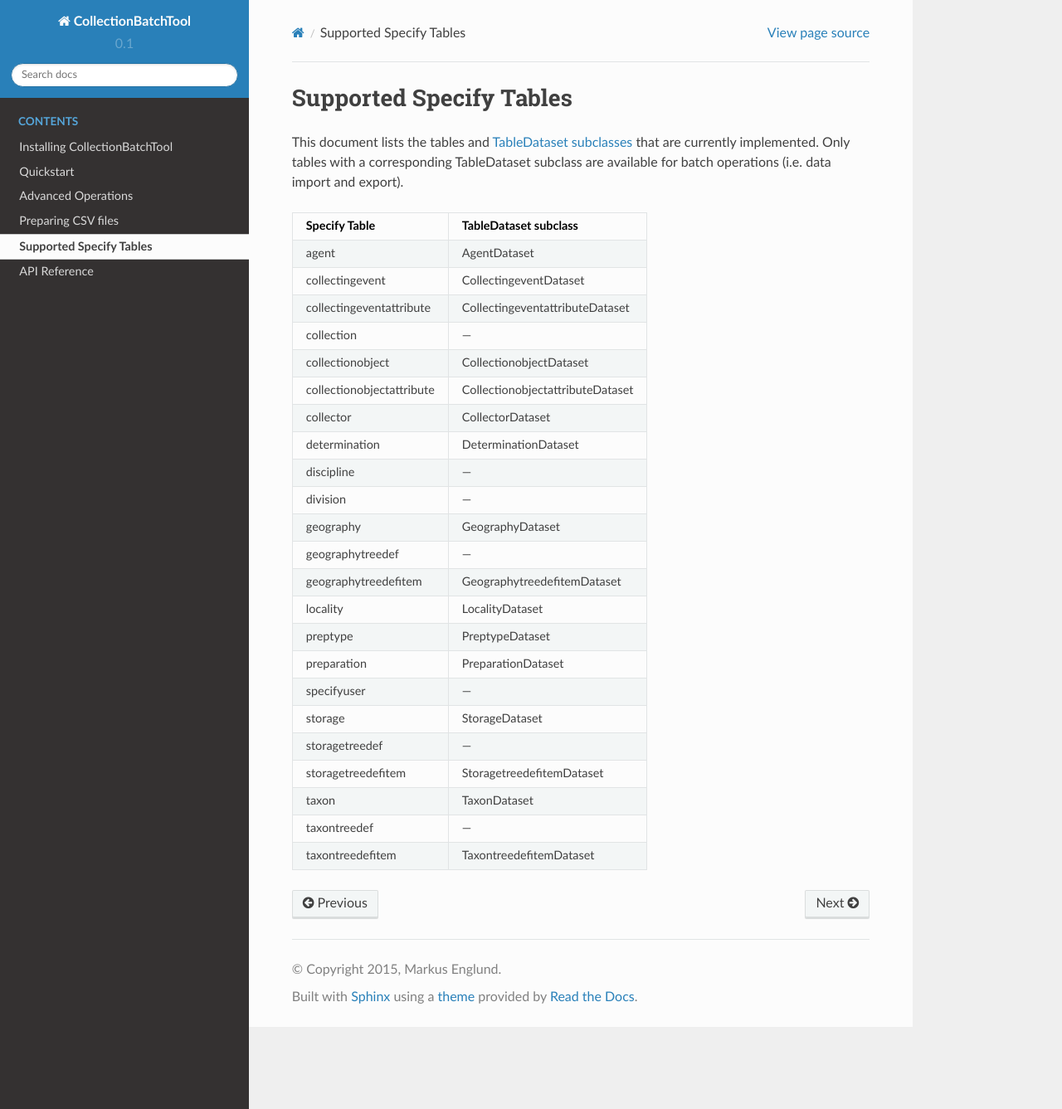
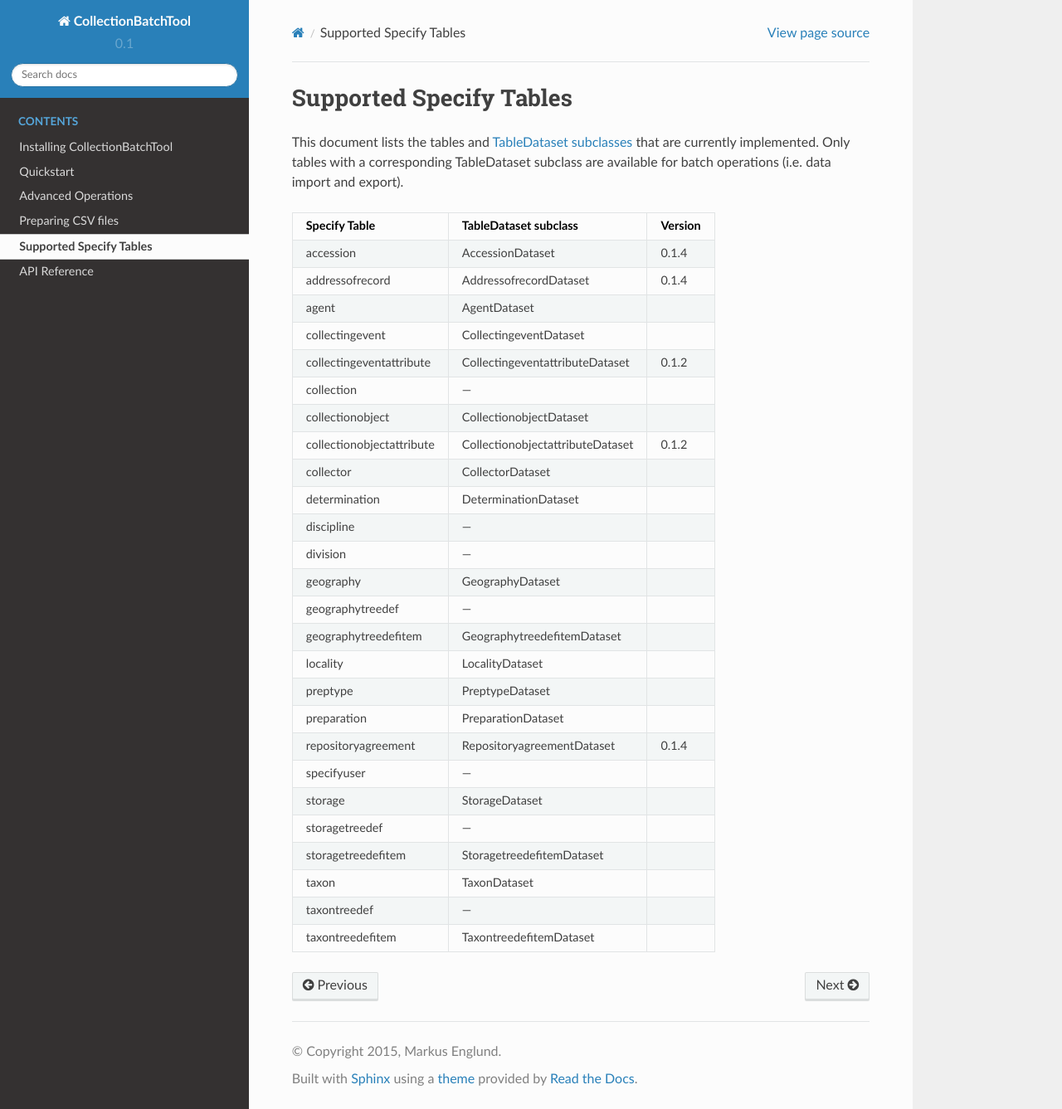
Before and after one commit to Python3pkg/CollectionBatchTool, a Sphinx documentation site: the page built from docs/source/collectionbatchtool/supported-tables.rst, in a window 1280 px wide and 1337 px high. Shown: the whole window at 83% size. Built offline with Sphinx 7.4.7 and the Read the Docs theme 2.0.0, drawn with Linux system fonts in a browser that asks for light colours.

Commit message:
Add info on supported tables

```diff
--- a/docs/source/collectionbatchtool/supported-tables.rst
+++ b/docs/source/collectionbatchtool/supported-tables.rst
@@ -11,15 +11,17 @@ implemented. Only tables with a corresponding TableDataset subclass are
 available for batch operations (i.e. data import and export).
 
 
-========================= ===============================
-Specify Table             TableDataset subclass
-========================= ===============================
+========================= ================================ ========
+Specify Table             TableDataset subclass            Version
+========================= ================================ ========
+accession                 AccessionDataset                 0.1.4
+addressofrecord           AddressofrecordDataset           0.1.4
 agent                     AgentDataset
 collectingevent           CollectingeventDataset
-collectingeventattribute  CollectingeventattributeDataset
+collectingeventattribute  CollectingeventattributeDataset  0.1.2
 collection                ---
 collectionobject          CollectionobjectDataset
-collectionobjectattribute CollectionobjectattributeDataset
+collectionobjectattribute CollectionobjectattributeDataset 0.1.2
 collector                 CollectorDataset
 determination             DeterminationDataset
 discipline                ---
@@ -30,6 +32,7 @@ geographytreedefitem      GeographytreedefitemDataset
 locality                  LocalityDataset
 preptype                  PreptypeDataset
 preparation               PreparationDataset
+repositoryagreement       RepositoryagreementDataset        0.1.4
 specifyuser               ---
 storage                   StorageDataset
 storagetreedef            ---
@@ -37,4 +40,4 @@ storagetreedefitem        StoragetreedefitemDataset
 taxon                     TaxonDataset
 taxontreedef              ---
 taxontreedefitem          TaxontreedefitemDataset
-========================= ===============================
+========================= ================================ ========
```
